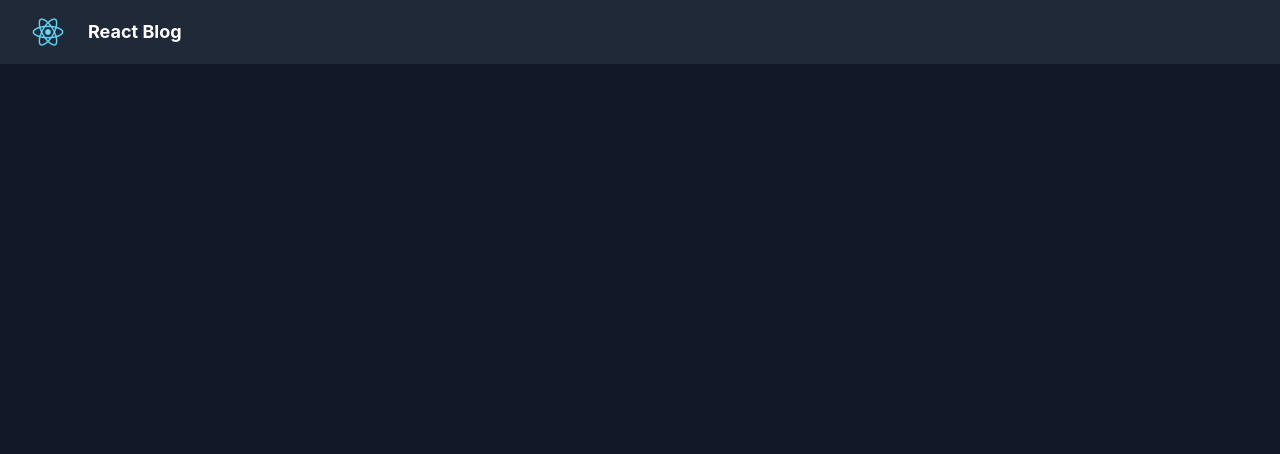
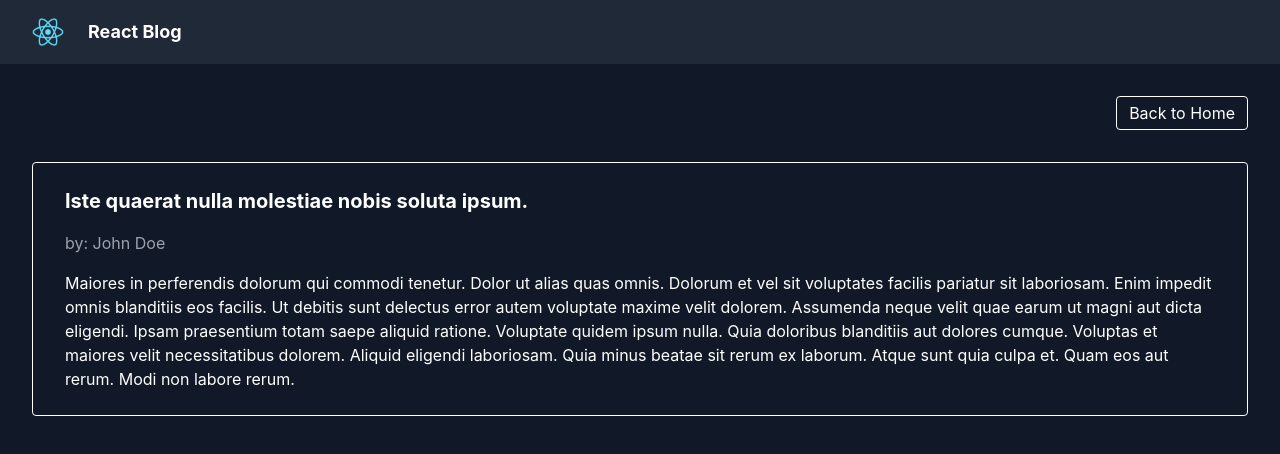
Before and after one commit to umaraziz0/simple-react-blog, a React (Create React App) app: page /blogs/1 in a window 1280 px wide. Before the commit this address had no page. Shown: the top 454 px of the page. Built offline with nearby package versions, Linux system fonts and the light colour scheme; data requests are answered from the project's data file; the HTML template or start-up script is replaced by a standard one.

Commit message:
feat: add blog detail

```diff
--- a/data/db.json
+++ b/data/db.json
@@ -4,19 +4,19 @@
       "id": 1,
       "author": "John Doe",
       "title": "Iste quaerat nulla molestiae nobis soluta ipsum.",
-      "body": "Quam natus quibusdam quia incidunt dignissimos. Quia qui modi autem aliquid accusamus sunt alias. Quia rerum quis vero consequuntur iure."
+      "body": "Maiores in perferendis dolorum qui commodi tenetur. Dolor ut alias quas omnis. Dolorum et vel sit voluptates facilis pariatur sit laboriosam. Enim impedit omnis blanditiis eos facilis. Ut debitis sunt delectus error autem voluptate maxime velit dolorem. Assumenda neque velit quae earum ut magni aut dicta eligendi. Ipsam praesentium totam saepe aliquid ratione. Voluptate quidem ipsum nulla. Quia doloribus blanditiis aut dolores cumque. Voluptas et maiores velit necessitatibus dolorem. Aliquid eligendi laboriosam. Quia minus beatae sit rerum ex laborum. Atque sunt quia culpa et. Quam eos aut rerum. Modi non labore rerum."
     },
     {
       "id": 2,
       "author": "Jane Doe",
       "title": "Qui quia quisquam quisquam.",
-      "body": "Vel qui vel velit. Asperiores enim ipsam hic voluptas. Sit officia eum cupiditate sunt omnis voluptatem. Tenetur et necessitatibus porro in et omnis earum repudiandae. Et quia ut nemo eos."
+      "body": "Delectus ad quibusdam tenetur dicta ullam. Temporibus perferendis ab quia. Officiis omnis est voluptates repudiandae est. Voluptatibus praesentium sunt quos iusto. Dolorum deleniti et. Quibusdam repudiandae neque voluptatem omnis voluptas velit. Tempore illum minus consequuntur excepturi ut temporibus voluptatum velit. Vitae et excepturi autem ipsam eveniet. Perferendis tempora in iste. Blanditiis minus enim nisi officiis eveniet et neque quis debitis. Odio natus eligendi. Exercitationem at et aut incidunt et quasi distinctio vel veritatis."
     },
     {
       "id": 3,
       "author": "Caroline Gislason V",
       "title": "Corrupti quis eum corrupti omnis reiciendis dolores et dolorem incidunt.",
-      "body": "Consequatur nemo a. Aperiam tempora in alias vel ut. Perferendis officiis blanditiis a itaque similique non ducimus. Cumque aut iure eius rem aperiam autem distinctio sit. Veniam molestias vitae assumenda consequatur debitis sunt velit repudiandae officia. Eos quia praesentium commodi accusamus et."
+      "body": "Perferendis ut voluptates hic. Voluptatem iusto enim quasi. Rem ut reiciendis voluptas error. Animi omnis odio dignissimos explicabo magnam. Quas quidem quam adipisci non maxime error voluptas nihil non. Quia quas harum et qui quo dolorem voluptate sit iste. Soluta blanditiis quia magni dolores necessitatibus. Tempore qui sit dolores ut explicabo incidunt eum saepe. Aut omnis distinctio accusamus. Voluptas illum accusantium sint dolorem id doloribus. Officiis est minima necessitatibus deleniti ut est quia repellendus ratione. Libero consequatur tempora autem perferendis non. Aliquid in ut ratione aut eos quisquam consequatur. Ut occaecati debitis est dolorem saepe esse est. Iusto fugit eius impedit. Molestiae qui odio enim fuga aut."
     }
   ]
 }
--- a/src/App.jsx
+++ b/src/App.jsx
@@ -3,6 +3,7 @@ import { BrowserRouter as Router, Route, Routes } from 'react-router-dom';
 import Navbar from './components/Navbar';
 import Home from './pages/Home';
 import Create from './pages/Create';
+import Show from './pages/Show';
 
 const App = () => {
   return (
@@ -13,6 +14,7 @@ const App = () => {
           <Routes>
             <Route path="/" element={<Home />} />
             <Route path="/create" element={<Create />} />
+            <Route path="/blogs/:id" element={<Show />} />
           </Routes>
         </div>
       </div>
--- a/src/components/BlogItem.jsx
+++ b/src/components/BlogItem.jsx
@@ -1,18 +1,19 @@
 import PropTypes from 'prop-types';
 import { TrashIcon } from '@heroicons/react/solid';
+import { Link } from 'react-router-dom';
 
 const BlogItem = ({ blog, handleDelete }) => {
   return (
-    <div className="border border-gray-300 my-4 rounded-lg hover:shadow ">
+    <div className="my-4 rounded-lg border border-gray-300 hover:shadow ">
       <div className="px-6 py-4">
         <div className="flex justify-between">
-          <div>
-            <div className="font-bold text-lg text-white mb-2">
+          <Link to={`/blogs/${blog.id}`}>
+            <div className="mb-2 text-lg font-bold text-white">
               {blog.title}
             </div>
-            <p className="text-gray-400 text-sm mb-4">by: {blog.author}</p>
+            <p className="mb-4 text-sm text-gray-400">by: {blog.author}</p>
             <p className="text-gray-300">{blog.body}</p>
-          </div>
+          </Link>
           <div className="flex-shrink-0">
             <button
               type="button"
@@ -20,7 +21,7 @@ const BlogItem = ({ blog, handleDelete }) => {
                 handleDelete(blog.id);
               }}
             >
-              <TrashIcon className="text-white block h-6 w-6" />
+              <TrashIcon className="block h-6 w-6 text-white" />
             </button>
           </div>
         </div>
--- a/src/components/BlogList.jsx
+++ b/src/components/BlogList.jsx
@@ -1,4 +1,5 @@
 import BlogItem from './BlogItem';
+import LoadingBlog from './LoadingBlog';
 import useFetch from '../useFetch';
 
 const Blogs = () => {
@@ -9,25 +10,12 @@ const Blogs = () => {
   } = useFetch('http://localhost:8000/blogs');
 
   const handleDelete = (id) => {
-    console.log(id);
-    // setBlogs(blogs.filter((blog) => blog.id !== id));
+    useFetch(`http://localhost:8000/blogs/${id}`, { method: 'DELETE' });
   };
 
   return (
     <>
-      {isLoading && (
-        <div className="mt-4 w-full rounded-md border">
-          <div className="px-8 py-6">
-            <div className="flex h-full animate-pulse flex-row items-center justify-start space-x-5">
-              <div className="flex w-full flex-col gap-y-3">
-                <div className="h-6 w-72 rounded-md bg-gray-300" />
-                <div className="h-6 w-32 rounded-md bg-gray-300" />
-                <div className="mt-8 h-24 w-full rounded-md bg-gray-300" />
-              </div>
-            </div>
-          </div>
-        </div>
-      )}
+      {isLoading && <LoadingBlog />}
       {blogs &&
         blogs.map((blog) => (
           <BlogItem blog={blog} handleDelete={handleDelete} key={blog.id} />
--- /dev/null
+++ b/src/components/LoadingBlog.jsx
@@ -0,0 +1,17 @@
+const LoadingBlog = () => {
+  return (
+    <div className="mt-4 w-full rounded-md border">
+      <div className="px-8 py-6">
+        <div className="flex h-full animate-pulse flex-row items-center justify-start space-x-5">
+          <div className="flex w-full flex-col gap-y-3">
+            <div className="h-6 w-72 rounded-md bg-gray-300" />
+            <div className="h-6 w-32 rounded-md bg-gray-300" />
+            <div className="mt-8 h-24 w-full rounded-md bg-gray-300" />
+          </div>
+        </div>
+      </div>
+    </div>
+  );
+};
+
+export default LoadingBlog;
--- a/src/pages/Create.jsx
+++ b/src/pages/Create.jsx
@@ -3,13 +3,13 @@ import { Link } from 'react-router-dom';
 const Create = () => {
   return (
     <div>
-      <div className="flex justify-between items-center">
-        <h1 className="font-bold text-2xl text-white">Create</h1>
+      <div className="flex items-center justify-between">
+        <h1 className="text-2xl font-bold text-white">Create</h1>
 
         <Link to="/">
           <button
             type="button"
-            className="px-3 py-1 bg-blue-500 text-white rounded"
+            className="rounded border border-white px-3 py-1 text-white"
           >
             Back to Home
           </button>
--- a/src/pages/Home.jsx
+++ b/src/pages/Home.jsx
@@ -4,7 +4,7 @@ import Blogs from '../components/BlogList';
 const Home = () => {
   return (
     <>
-      <div className="flex items-center justify-between">
+      <div className="mb-8 flex items-center justify-between">
         <h1 className="text-2xl font-bold text-white">Homepage</h1>
 
         <Link to="/create">
--- /dev/null
+++ b/src/pages/Show.jsx
@@ -0,0 +1,47 @@
+import { Link, useParams } from 'react-router-dom';
+import useFetch from '../useFetch';
+import LoadingBlog from '../components/LoadingBlog';
+
+const Show = () => {
+  const { id } = useParams();
+
+  const {
+    data: blog,
+    isLoading,
+    error,
+  } = useFetch(`http://localhost:8000/blogs/${id}`);
+
+  return (
+    <>
+      <div className="flex justify-end">
+        <Link to="/">
+          <button
+            type="button"
+            className="rounded border border-white px-3 py-1 text-right text-white"
+          >
+            Back to Home
+          </button>
+        </Link>
+      </div>
+      <div className="w-full rounded border border-white">
+        <div className="px-8 py-6">
+          {isLoading && <LoadingBlog />}
+          {blog && (
+            <div>
+              <h1 className="mb-4 text-xl font-bold text-white">
+                {blog.title}
+              </h1>
+              <p className="mb-4 text-gray-400">by: {blog.author}</p>
+              <p className="text-white">{blog.body}</p>
+            </div>
+          )}
+          {error && (
+            <h1 className="mt-4 text-center text-xl text-white">{error}.</h1>
+          )}
+        </div>
+      </div>
+    </>
+  );
+};
+
+export default Show;
```
Also changed, not shown: 1 other file (tests, documents, lock files or other folders).
